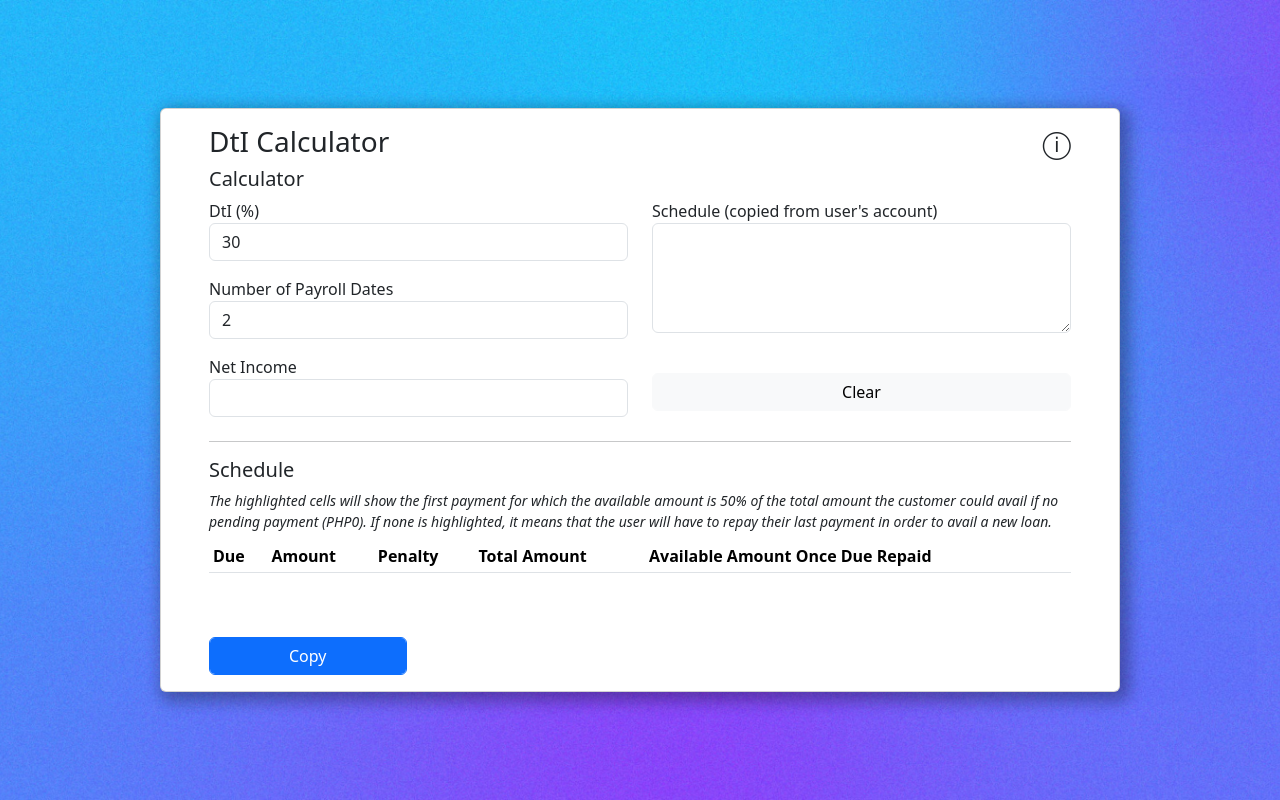
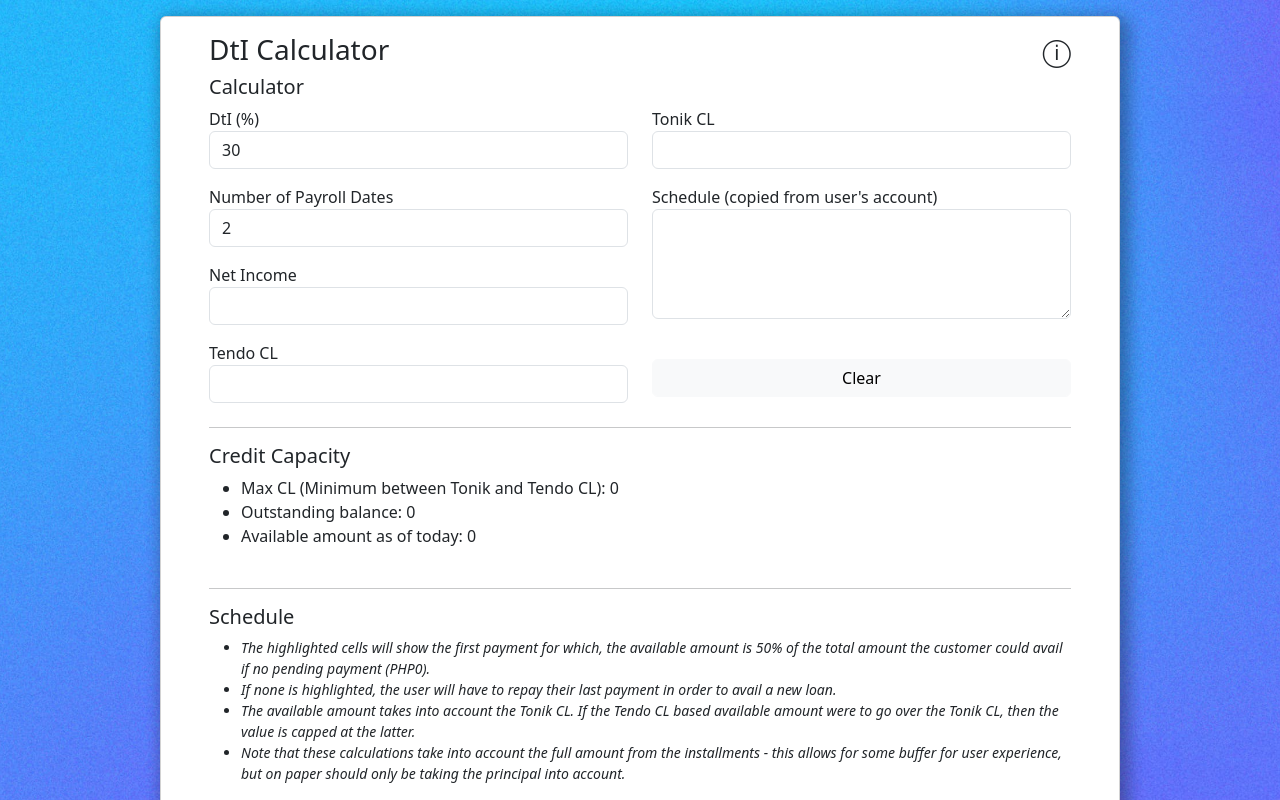
Before and after one commit to GuillaumeFerron/tendo-dti-calculator, a Vue app: page / in a window 1280 px wide. Shown: the top 800 px of the page. Built offline with nearby package versions, Linux system fonts and the light colour scheme.

Commit message:
Addition of Tonik and Tendo CL

```diff
--- a/src/components/DtiCalculator.vue
+++ b/src/components/DtiCalculator.vue
@@ -18,9 +18,17 @@
           <label for="net-income">Net Income</label>
           <input type="number" class="form-control" step=".01" id="net-income" v-model="data.netIncome">
         </div>
+        <div class="mt-3">
+          <label for="tendo-cl">Tendo CL</label>
+          <input type="number" class="form-control" step="0.01" id="tendo-cl" v-model="data.tendoCl">
+        </div>
       </div>
       <div class="col-12 col-lg-6">
         <div>
+          <label for="tonik-cl">Tonik CL</label>
+          <input type="number" class="form-control" step="0.01" id="tonik-cl" v-model="data.tonikCl">
+        </div>
+        <div class="mt-3">
           <label for="schedule">Schedule (copied from user's account)</label>
           <textarea class="form-control" id="schedule" v-model="data.schedule" rows="4"></textarea>
         </div>
@@ -32,10 +40,36 @@
     </div>
     <hr class="mt-4">
     <div class="row mt-3">
+      <h5>Credit Capacity</h5>
+      <div>
+        <ul>
+          <li>Max CL (Minimum between Tonik and Tendo CL): {{ actualCl }}</li>
+          <li>Outstanding balance: {{ totalDue }}</li>
+          <li>Available amount as of today: {{ currentAvailable }}</li>
+        </ul>
+      </div>
+    </div>
+    <hr class="mt-4">
+    <div class="row mt-3">
       <h5>Schedule</h5>
-      <small><i>The highlighted cells will show the first payment for which the available amount is 50% of the total
-          amount
-          the customer could avail if no pending payment (PHP{{ maxPayment }}). If none is highlighted, it means that the user will have to repay their last payment in order to avail a new loan.</i></small>
+      <small>
+        <i>
+          <ul>
+            <li>
+              The highlighted cells will show the first payment for which, the available amount is 50% of the total amount the customer could avail if no pending payment (PHP{{ maxPayment }}).
+            </li>
+            <li>
+              If none is highlighted, the user will have to repay their last payment in order to avail a new loan.
+            </li>
+            <li>
+              The available amount takes into account the Tonik CL. If the Tendo CL based available amount were to go over the Tonik CL, then the value is capped at the latter.
+            </li>
+            <li>
+              Note that these calculations take into account the full amount from the installments - this allows for some buffer for user experience, but on paper should only be taking the principal into account.
+            </li>
+          </ul>
+        </i>
+      </small>
       <div class="my-2">
         <table class="table table-striped table-sm" id="schedule-table">
           <thead>
@@ -50,6 +84,7 @@
               <td>{{ row[2] }}</td>
               <td>{{ row[3] }}</td>
               <td>{{ row[4] }}</td>
+              <td>{{ row[5] }}</td>
             </tr>
           </tbody>
         </table>
@@ -80,7 +115,9 @@
           dti: 30,
           payroll: 2,
           netIncome: null,
-          schedule: null
+          schedule: null,
+          tendoCl: null,
+          tonikCl: null
         },
         cacheProcessed: false,
         headers: HEADERS,
@@ -108,10 +145,29 @@
         .map(_ => _.replace(/((₱ )|(,))/g, '').split(/\t/g))
       },
       scheduleWithAvailable () {
-        return this.computedSchedule.map(_ => ([..._, Math.max(Math.ceil(((this.data.dti / 100) * this.data.netIncome / this.data.payroll - _[3]) * 100) / 100, 0)]))
+        let cumulative = 0
+        return this.computedSchedule.map(_ => {
+          const amount = Math.max(Math.ceil(((this.data.dti / 100) * this.data.netIncome / this.data.payroll - _[3]) * 100) / 100, 0)
+          cumulative += amount
+          return [..._,
+            Math.min(cumulative, this.actualCl)
+          ]
+        })
       },
       maxPayment() {
-        return Math.ceil((this.data.dti / 100) * this.data.netIncome / this.data.payroll * 100) / 100
+        return Math.min(this.scheduleWithAvailable.reduce((acc, _) => acc >= _[4] ? acc : _[4], 0), this.actualCl)
+      },
+      actualCl() {
+        return Math.min(this.data.tendoCl, this.data.tonikCl)
+      },
+      totalDue() {
+        return this.scheduleWithAvailable.reduce((acc, _) => acc + parseFloat(_[3]), 0)
+      },
+      currentAvailable() {
+        if (!this.scheduleWithAvailable || !this.scheduleWithAvailable[0]) {
+          return 0
+        }
+        return Math.round(Math.min(Math.max(this.scheduleWithAvailable[0][4] - this.scheduleWithAvailable[0][3], 0), this.actualCl) * 100) / 100
       }
     },
     methods: {
```
